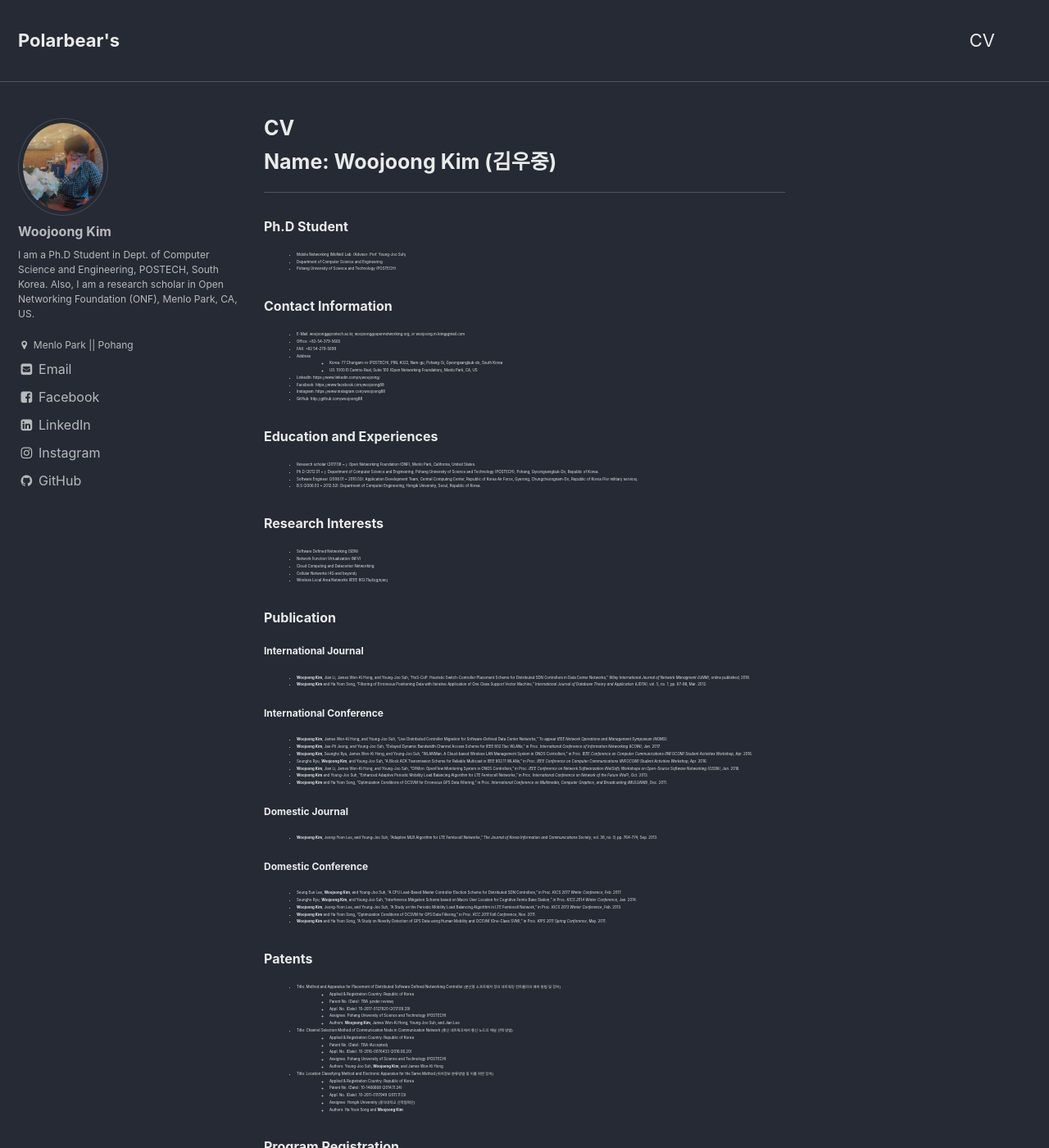
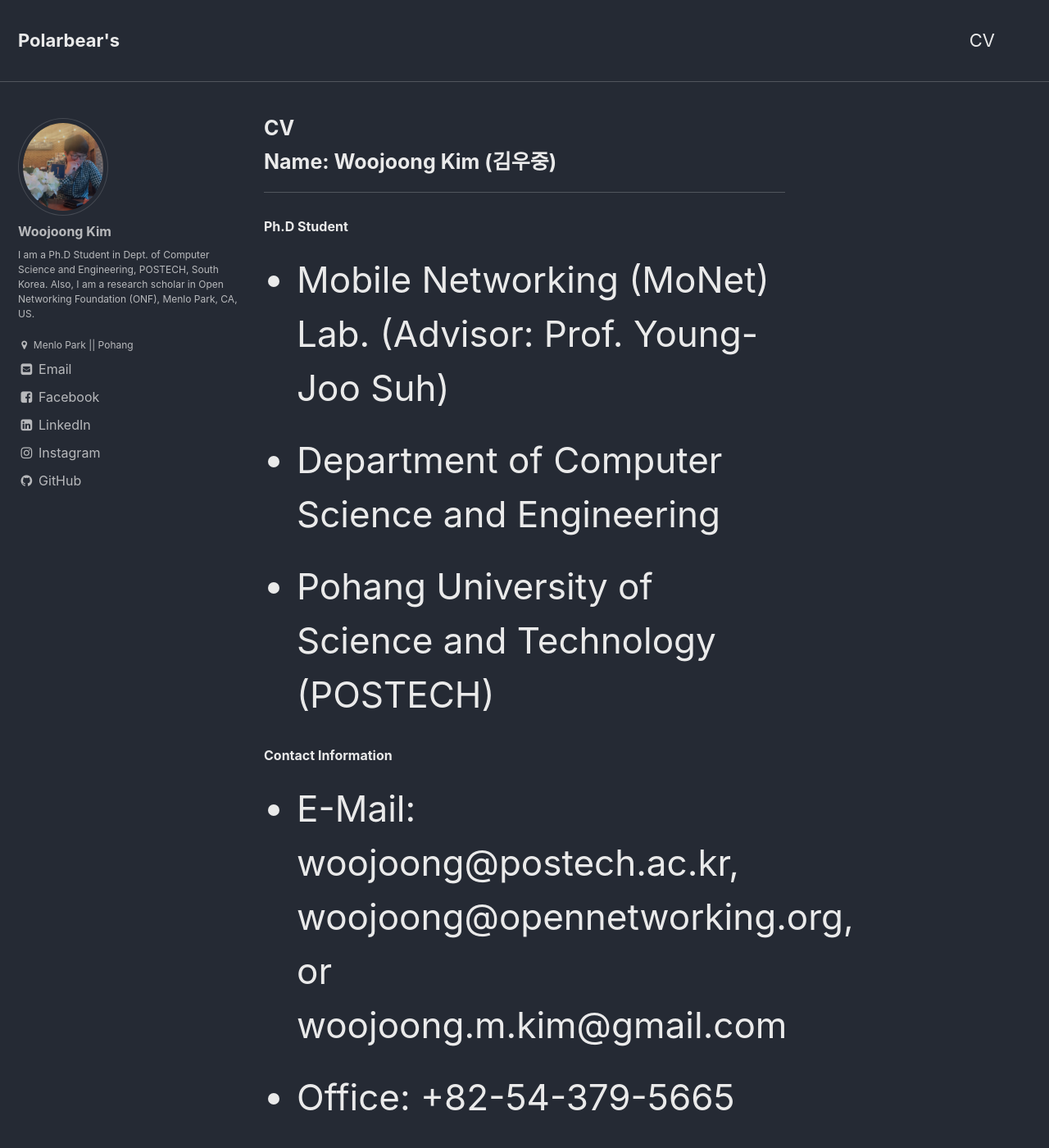
Before and after one commit to woojoong88/woojoong88.github.io, a Jekyll site: the page built from _pages/cv.md, in a window 1280 px wide and 1400 px high. Shown: the whole window at 82% size. Built offline with Jekyll 4.4.1, drawn with Linux system fonts in a browser that asks for light colours.

Commit message:
change list font

```diff
--- a/_sass/minimal-mistakes/_page.scss
+++ b/_sass/minimal-mistakes/_page.scss
@@ -75,7 +75,7 @@
   }
 
   p, li, dl {
-    font-size: 0.2rem;
+    font-size: 2rem;
   }
 
   /* paragraph indents */
```
